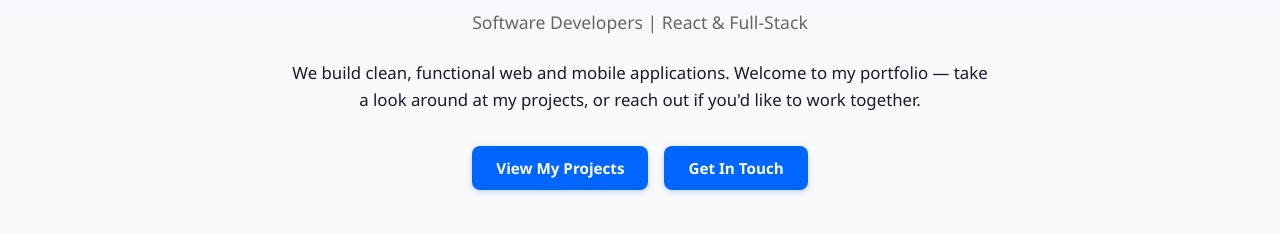
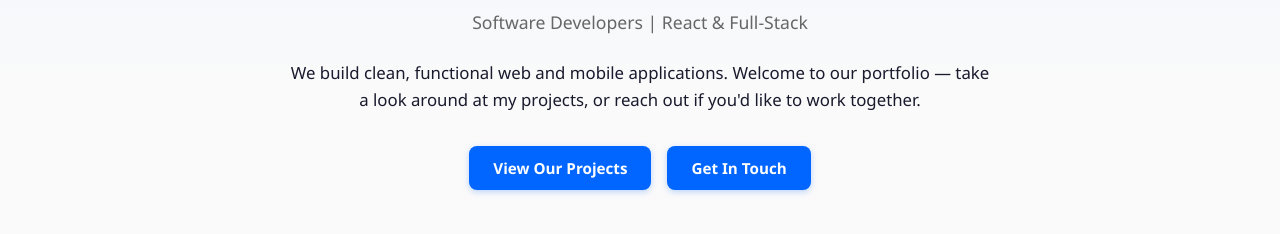
Before and after one commit to gladysmwake/Portfolio-Group3, a React (Vite) app: page / in a window 1280 px wide. Shown: the part 210-444 px from the top of the page. Built offline with nearby package versions, Linux system fonts and the light colour scheme.

Commit message:
edited something on the home page

```diff
--- a/src/pages/Home.jsx
+++ b/src/pages/Home.jsx
@@ -4,12 +4,12 @@ export default function Home() {
       <h1>Hi, We are Group3 👋</h1>
       <p className="subtitle">Software Developers | React & Full-Stack</p>
       <p>
-        We build clean, functional web and mobile applications. Welcome to my
+        We build clean, functional web and mobile applications. Welcome to our
         portfolio — take a look around at my projects, or reach out if you'd
         like to work together.
       </p>
       <div className="cta">
-        <a href="/projects">View My Projects</a>
+        <a href="/projects">View Our Projects</a>
         <a href="/contact">Get In Touch</a>
       </div>
     </div>
```
